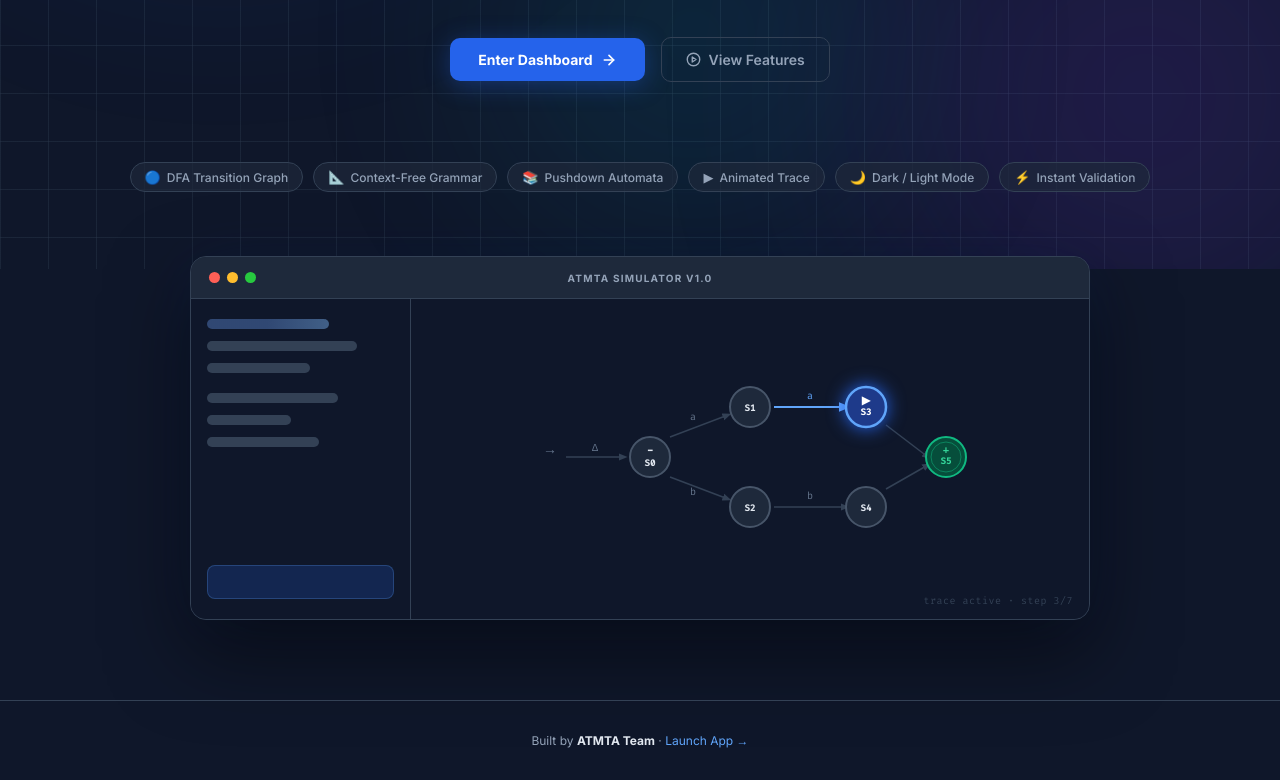
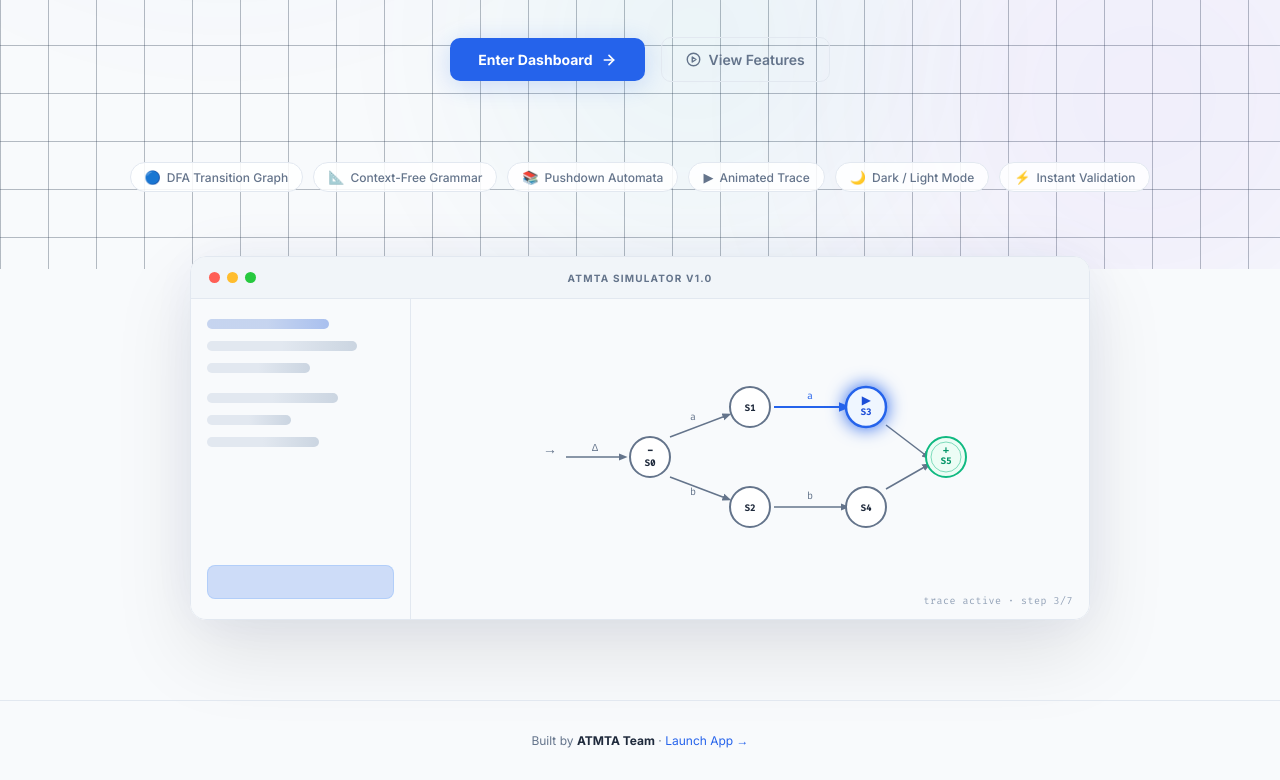
Before and after one commit to Leo3423/Automata-Theory, a plain HTML site: page index.html in a window 1280 px wide. Shown: the part 531-1311 px from the top of the page. Drawn offline with Linux system fonts and the light colour scheme; a web font is replaced by a local one.

Commit message:
Fix: switch landing page to light mode matching DFA Tester theme

```diff
--- a/index.html
+++ b/index.html
@@ -11,17 +11,17 @@
     <style>
         *, *::before, *::after { box-sizing: border-box; margin: 0; padding: 0; }
 
-        :root {
-            --bg: #0f172a;
-            --bg2: #1e293b;
-            --border: #334155;
+:root {
+            --bg: #f8fafc;
+            --bg2: #ffffff;
+            --border: #e2e8f0;
             --accent: #2563eb;
-            --accent2: #60a5fa;
-            --accent-glow: rgba(37, 99, 235, 0.35);
-            --text: #e2e8f0;
-            --muted: #94a3b8;
+            --accent2: #2563eb;
+            --accent-glow: rgba(37, 99, 235, 0.2);
+            --text: #1e293b;
+            --muted: #64748b;
             --green: #10b981;
-            --card-bg: rgba(30, 41, 59, 0.7);
+            --card-bg: rgba(255, 255, 255, 0.85);
         }
 
         html { scroll-behavior: smooth; }
@@ -60,7 +60,7 @@
             position: absolute;
             border-radius: 50%;
             filter: blur(120px);
-            opacity: 0.15;
+            opacity: 0.06;
             animation: blobDrift 18s ease-in-out infinite alternate;
         }
         .blob-1 { width: 600px; height: 600px; background: #2563eb; top: -150px; left: -100px; animation-delay: 0s; }
@@ -83,7 +83,7 @@
             justify-content: space-between;
             padding: 0 2rem;
             height: 64px;
-            background: rgba(15, 23, 42, 0.75);
+            background: rgba(255, 255, 255, 0.85);
             backdrop-filter: blur(12px);
             border-bottom: 1px solid var(--border);
             animation: slideDown 0.6s cubic-bezier(0.16, 1, 0.3, 1) both;
@@ -194,10 +194,7 @@
             font-weight: 900;
             letter-spacing: -0.04em;
             line-height: 0.9;
-            background: linear-gradient(135deg, #e2e8f0 0%, #94a3b8 50%, #60a5fa 100%);
-            -webkit-background-clip: text;
-            -webkit-text-fill-color: transparent;
-            background-clip: text;
+            color: #1e293b;
             text-align: center;
             margin-bottom: 1.5rem;
             opacity: 0;
@@ -306,13 +303,13 @@
             border: 1px solid var(--border);
             overflow: hidden;
             box-shadow:
-                0 0 0 1px rgba(255,255,255,0.04) inset,
-                0 32px 80px rgba(0,0,0,0.5),
-                0 0 60px rgba(37,99,235,0.08);
+                0 0 0 1px rgba(0,0,0,0.04) inset,
+                0 32px 80px rgba(0,0,0,0.1),
+                0 0 60px rgba(37,99,235,0.05);
         }
 
         .mockup-header {
-            background: var(--bg2);
+            background: #f1f5f9;
             height: 42px;
             display: flex;
             align-items: center;
@@ -339,7 +336,7 @@
         .mockup-body {
             display: flex;
             height: 320px;
-            background: var(--bg);
+            background: #f8fafc;
         }
 
         .mockup-sidebar {
@@ -357,9 +354,9 @@
             background: var(--border);
             animation: shimmer 2.5s infinite linear;
             background-size: 200% 100%;
-            background-image: linear-gradient(90deg, var(--border) 25%, #334155 50%, var(--border) 75%);
+            background-image: linear-gradient(90deg, #e2e8f0 25%, #cbd5e1 50%, #e2e8f0 75%);
         }
-        .mock-bar.accent { background-image: linear-gradient(90deg, rgba(37,99,235,0.2) 25%, rgba(96,165,250,0.3) 50%, rgba(37,99,235,0.2) 75%); }
+        .mock-bar.accent { background-image: linear-gradient(90deg, rgba(37,99,235,0.15) 25%, rgba(37,99,235,0.3) 50%, rgba(37,99,235,0.15) 75%); }
         @keyframes shimmer {
             0%   { background-position: 200% 0; }
             100% { background-position: -200% 0; }
@@ -514,69 +511,69 @@
                             <svg width="480" height="220" viewBox="0 0 480 220">
                                 <defs>
                                     <marker id="arr" viewBox="0 0 10 10" refX="6" refY="5" markerWidth="6" markerHeight="6" orient="auto-start-reverse">
-                                        <path d="M 0 1 L 10 5 L 0 9 z" fill="#334155"/>
+                                        <path d="M 0 1 L 10 5 L 0 9 z" fill="#64748b"/>
                                     </marker>
                                     <marker id="arr-active" viewBox="0 0 10 10" refX="6" refY="5" markerWidth="6" markerHeight="6" orient="auto-start-reverse">
-                                        <path d="M 0 1 L 10 5 L 0 9 z" fill="#60a5fa"/>
+                                        <path d="M 0 1 L 10 5 L 0 9 z" fill="#2563eb"/>
                                     </marker>
                                 </defs>
 
                                 <!-- Edges -->
-                                <line x1="56" y1="110" x2="114" y2="110" stroke="#334155" stroke-width="1.5" marker-end="url(#arr)"/>
+                                <line x1="56" y1="110" x2="114" y2="110" stroke="#64748b" stroke-width="1.5" marker-end="url(#arr)"/>
                                 <text x="85" y="104" fill="#64748b" font-size="10" text-anchor="middle" font-family="Fira Code, monospace">Δ</text>
 
-                                <line x1="160" y1="90" x2="218" y2="68" stroke="#334155" stroke-width="1.5" marker-end="url(#arr)"/>
+                                <line x1="160" y1="90" x2="218" y2="68" stroke="#64748b" stroke-width="1.5" marker-end="url(#arr)"/>
                                 <text x="183" y="73" fill="#64748b" font-size="10" text-anchor="middle" font-family="Fira Code, monospace">a</text>
 
-                                <line x1="160" y1="130" x2="218" y2="152" stroke="#334155" stroke-width="1.5" marker-end="url(#arr)"/>
+                                <line x1="160" y1="130" x2="218" y2="152" stroke="#64748b" stroke-width="1.5" marker-end="url(#arr)"/>
                                 <text x="183" y="148" fill="#64748b" font-size="10" text-anchor="middle" font-family="Fira Code, monospace">b</text>
 
                                 <!-- Active edge - animated -->
-                                <line x1="264" y1="60" x2="336" y2="60" stroke="#60a5fa" stroke-width="2" marker-end="url(#arr-active)" id="active-edge">
+                                <line x1="264" y1="60" x2="336" y2="60" stroke="#2563eb" stroke-width="2" marker-end="url(#arr-active)" id="active-edge">
                                     <animate attributeName="stroke-opacity" values="0.3;1;0.3" dur="1.8s" repeatCount="indefinite"/>
                                 </line>
-                                <text x="300" y="52" fill="#60a5fa" font-size="10" text-anchor="middle" font-family="Fira Code, monospace">a</text>
+                                <text x="300" y="52" fill="#2563eb" font-size="10" text-anchor="middle" font-family="Fira Code, monospace">a</text>
 
-                                <line x1="264" y1="160" x2="336" y2="160" stroke="#334155" stroke-width="1.5" marker-end="url(#arr)"/>
+                                <line x1="264" y1="160" x2="336" y2="160" stroke="#64748b" stroke-width="1.5" marker-end="url(#arr)"/>
                                 <text x="300" y="152" fill="#64748b" font-size="10" text-anchor="middle" font-family="Fira Code, monospace">b</text>
 
-                                <line x1="376" y1="78" x2="418" y2="110" stroke="#334155" stroke-width="1.5" marker-end="url(#arr)"/>
-                                <line x1="376" y1="142" x2="418" y2="118" stroke="#334155" stroke-width="1.5" marker-end="url(#arr)"/>
+                                <line x1="376" y1="78" x2="418" y2="110" stroke="#64748b" stroke-width="1.5" marker-end="url(#arr)"/>
+                                <line x1="376" y1="142" x2="418" y2="118" stroke="#64748b" stroke-width="1.5" marker-end="url(#arr)"/>
 
                                 <!-- Nodes -->
                                 <!-- S0 - start -->
                                 <text x="40" y="107" fill="#64748b" font-size="14" font-weight="bold" text-anchor="middle" font-family="sans-serif">→</text>
-                                <circle cx="140" cy="110" r="20" fill="#1e293b" stroke="#475569" stroke-width="2"/>
-                                <text x="140" y="107" fill="#e2e8f0" font-size="11" font-weight="bold" text-anchor="middle" font-family="Fira Code, monospace">−</text>
-                                <text x="140" y="119" fill="#e2e8f0" font-size="9" font-weight="bold" text-anchor="middle" font-family="Fira Code, monospace">S0</text>
+                                <circle cx="140" cy="110" r="20" fill="#ffffff" stroke="#64748b" stroke-width="2"/>
+                                <text x="140" y="107" fill="#1e293b" font-size="11" font-weight="bold" text-anchor="middle" font-family="Fira Code, monospace">−</text>
+                                <text x="140" y="119" fill="#1e293b" font-size="9" font-weight="bold" text-anchor="middle" font-family="Fira Code, monospace">S0</text>
 
                                 <!-- S1 -->
-                                <circle cx="240" cy="60" r="20" fill="#1e293b" stroke="#475569" stroke-width="2"/>
-                                <text x="240" y="64" fill="#e2e8f0" font-size="9" font-weight="bold" text-anchor="middle" font-family="Fira Code, monospace">S1</text>
+                                <circle cx="240" cy="60" r="20" fill="#ffffff" stroke="#64748b" stroke-width="2"/>
+                                <text x="240" y="64" fill="#1e293b" font-size="9" font-weight="bold" text-anchor="middle" font-family="Fira Code, monospace">S1</text>
 
                                 <!-- S2 -->
-                                <circle cx="240" cy="160" r="20" fill="#1e293b" stroke="#475569" stroke-width="2"/>
-                                <text x="240" y="164" fill="#e2e8f0" font-size="9" font-weight="bold" text-anchor="middle" font-family="Fira Code, monospace">S2</text>
+                                <circle cx="240" cy="160" r="20" fill="#ffffff" stroke="#64748b" stroke-width="2"/>
+                                <text x="240" y="164" fill="#1e293b" font-size="9" font-weight="bold" text-anchor="middle" font-family="Fira Code, monospace">S2</text>
 
                                 <!-- S3 - active (highlighted) -->
-                                <circle class="dfa-node-circle node-active" cx="356" cy="60" r="20" fill="#1e3a8a" stroke="#60a5fa" stroke-width="2.5"/>
-                                <text x="356" y="57" fill="#fff" font-size="11" font-weight="bold" text-anchor="middle" font-family="Fira Code, monospace">▶</text>
-                                <text x="356" y="68" fill="#fff" font-size="9" font-weight="bold" text-anchor="middle" font-family="Fira Code, monospace">S3</text>
+                                <circle class="dfa-node-circle node-active" cx="356" cy="60" r="20" fill="#eff6ff" stroke="#2563eb" stroke-width="2.5"/>
+                                <text x="356" y="57" fill="#1d4ed8" font-size="11" font-weight="bold" text-anchor="middle" font-family="Fira Code, monospace">▶</text>
+                                <text x="356" y="68" fill="#1d4ed8" font-size="9" font-weight="bold" text-anchor="middle" font-family="Fira Code, monospace">S3</text>
 
-                                <!-- S4 - accept -->
-                                <circle cx="356" cy="160" r="20" fill="#1e293b" stroke="#475569" stroke-width="2"/>
-                                <text x="356" y="164" fill="#e2e8f0" font-size="9" font-weight="bold" text-anchor="middle" font-family="Fira Code, monospace">S4</text>
+                                <!-- S4 -->
+                                <circle cx="356" cy="160" r="20" fill="#ffffff" stroke="#64748b" stroke-width="2"/>
+                                <text x="356" y="164" fill="#1e293b" font-size="9" font-weight="bold" text-anchor="middle" font-family="Fira Code, monospace">S4</text>
 
                                 <!-- S5 - accept (double ring) -->
-                                <circle cx="436" cy="110" r="20" fill="#064e3b" stroke="#10b981" stroke-width="2"/>
+                                <circle cx="436" cy="110" r="20" fill="#ecfdf5" stroke="#10b981" stroke-width="2"/>
                                 <circle cx="436" cy="110" r="15" fill="none" stroke="#10b981" stroke-width="1" opacity="0.5"/>
-                                <text x="436" y="107" fill="#34d399" font-size="11" font-weight="bold" text-anchor="middle" font-family="sans-serif">+</text>
-                                <text x="436" y="117" fill="#34d399" font-size="9" font-weight="bold" text-anchor="middle" font-family="Fira Code, monospace">S5</text>
+                                <text x="436" y="107" fill="#059669" font-size="11" font-weight="bold" text-anchor="middle" font-family="sans-serif">+</text>
+                                <text x="436" y="117" fill="#059669" font-size="9" font-weight="bold" text-anchor="middle" font-family="Fira Code, monospace">S5</text>
                             </svg>
                         </div>
 
                         <!-- Subtle overlay text -->
-                        <div style="position:absolute; bottom:12px; right:16px; font-size:10px; color:#334155; font-family:'Fira Code', monospace; letter-spacing:0.05em;">
+                        <div style="position:absolute; bottom:12px; right:16px; font-size:10px; color:#94a3b8; font-family:'Fira Code', monospace; letter-spacing:0.05em;">
                             trace active · step 3/7
                         </div>
                     </div>
```
